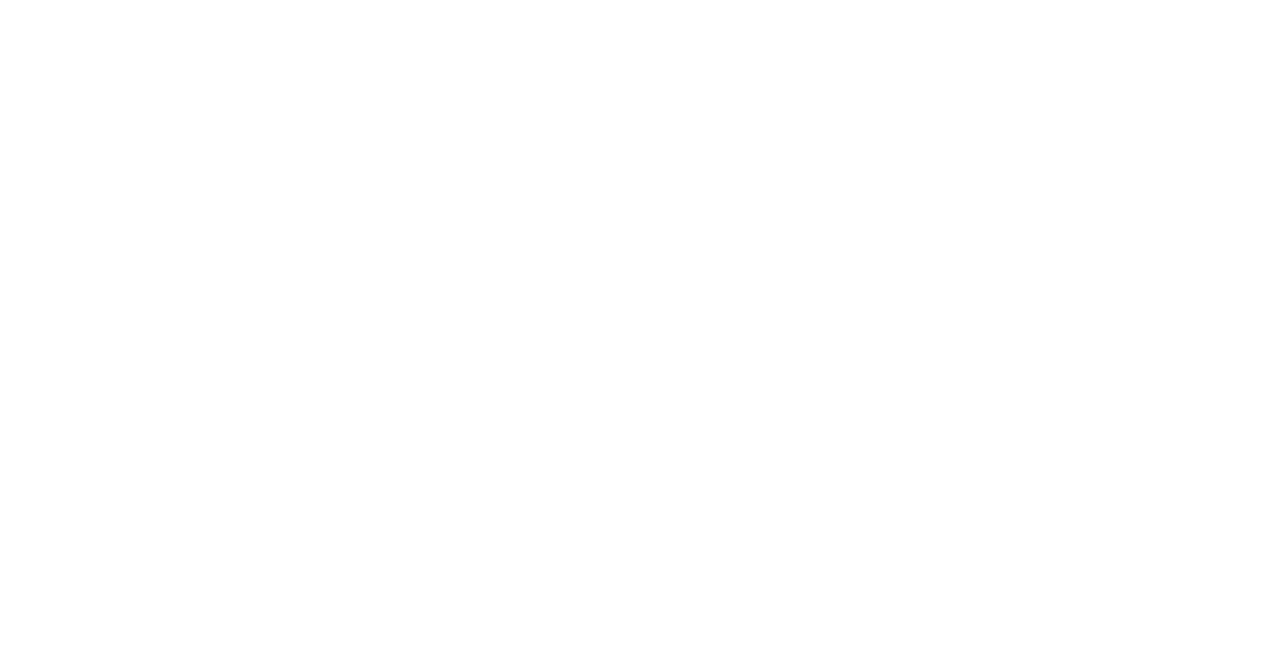
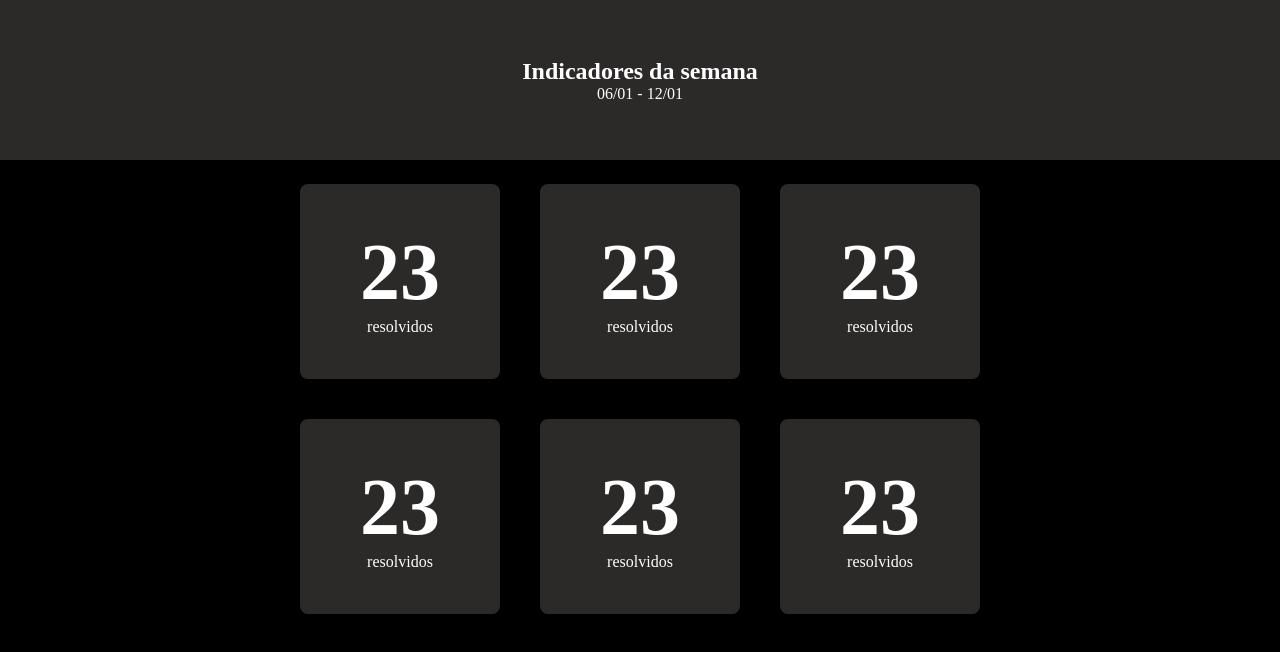
Before and after one commit to Lorenalgm/zendesk, a React (Create React App) app in the folder web/: page /dashboard in a window 1280 px wide. Shown: the top 652 px of the page. Built offline with nearby package versions, Linux system fonts and the light colour scheme; the HTML template or start-up script is replaced by a standard one.

Commit message:
iniciado criaçao de pagina de dashboard

```diff
--- /dev/null
+++ b/web/src/Components/IndicatorCard/index.js
@@ -0,0 +1,14 @@
+import React from 'react';
+import './style.css'
+
+
+function IndicatorCard (props){
+    return (
+        <div className="indicator-card">
+                <h1>{props.number}</h1>
+                <span>{props.text}</span>
+        </div>
+    );
+}
+
+export default IndicatorCard;
--- /dev/null
+++ b/web/src/Components/IndicatorCard/style.css
@@ -0,0 +1,23 @@
+.indicator-card{
+    width: 12.5rem;
+    height: 12.2rem;
+    background: #2C2929;
+    border-radius: 8px;
+
+    display: flex;
+    flex-direction: column;
+    justify-content: center;
+    align-items: center;
+
+    transition: 200ms;
+
+}
+
+.indicator-card h1 {
+    font-size: 5rem;
+}
+
+.indicator-card:hover{
+    background: #312e2e;
+
+}
--- /dev/null
+++ b/web/src/Pages/Dashboard/index.js
@@ -0,0 +1,26 @@
+import React from 'react';
+import './style.css';
+import IndicatorCard from '../../Components/IndicatorCard'
+
+function Dashboard (){
+    return (
+        <div className="dashboard-container">
+            <header className="indicator-header">
+                <h2>Indicadores da semana</h2>
+                <p>06/01 - 12/01</p>
+            </header>
+
+            <div className="indicators-container">
+                < IndicatorCard number="23" text="resolvidos"/>
+                < IndicatorCard number="23" text="resolvidos"/>
+                < IndicatorCard number="23" text="resolvidos"/>
+                < IndicatorCard number="23" text="resolvidos"/>
+                < IndicatorCard number="23" text="resolvidos"/>
+                < IndicatorCard number="23" text="resolvidos"/>
+            </div>
+
+        </div>
+        )
+}
+
+export default Dashboard;
--- /dev/null
+++ b/web/src/Pages/Dashboard/style.css
@@ -0,0 +1,44 @@
+/*--global **/
+
+*{
+    margin: 0;
+    padding: 0;
+    box-sizing: border-box;
+}
+
+:root {
+    --background-color: #0F0F0F;
+    --light-background-color: #2C2929;
+    --text-color: #FFFFFF;
+    --light-text-color: #C4C4C4;
+    --sucess-color: #3CE039;
+    --warning-color: #DBC81E;
+    --info-color: #14D5FF;
+}
+
+.dashboard-container{
+    width: 100vw;
+    height: 100vh;
+    background-color: black;
+    color: white;
+    display: flex;
+    flex-direction: column;
+    align-items: center;
+}
+
+.indicator-header {
+    background-color: #2C2929;
+    width: 100%;
+    height: 20vh;
+    display: flex;
+    flex-direction: column;
+    align-items: center;
+    justify-content: center;
+    margin-bottom: 1.5rem;
+}
+
+.indicators-container {
+    display: grid;
+    grid-template-columns: 1fr 1fr 1fr;
+    gap: 2.5rem;
+}
--- a/web/src/routes.js
+++ b/web/src/routes.js
@@ -2,11 +2,13 @@
 import React from 'react'
 import { BrowserRouter, Route} from 'react-router-dom'
 import Home from './Pages/Home'
+import Dashboard from './Pages/Dashboard'
 
 function Routes () {
     return (
         <BrowserRouter>
         <Route path="/" exact component={Home}/>
+        <Route path="/dashboard" component={Dashboard}/>
         </BrowserRouter>
     )
 }
```
